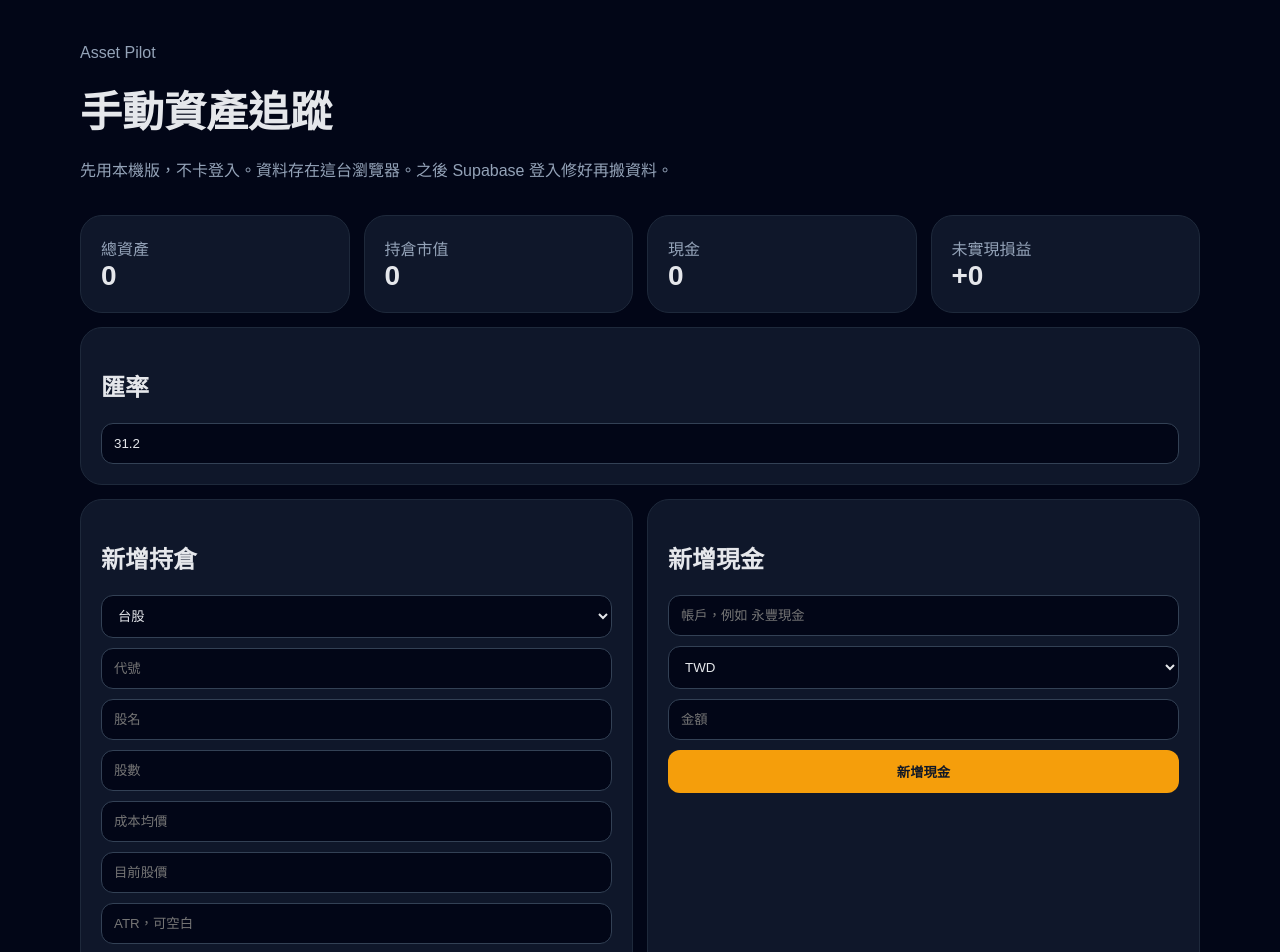
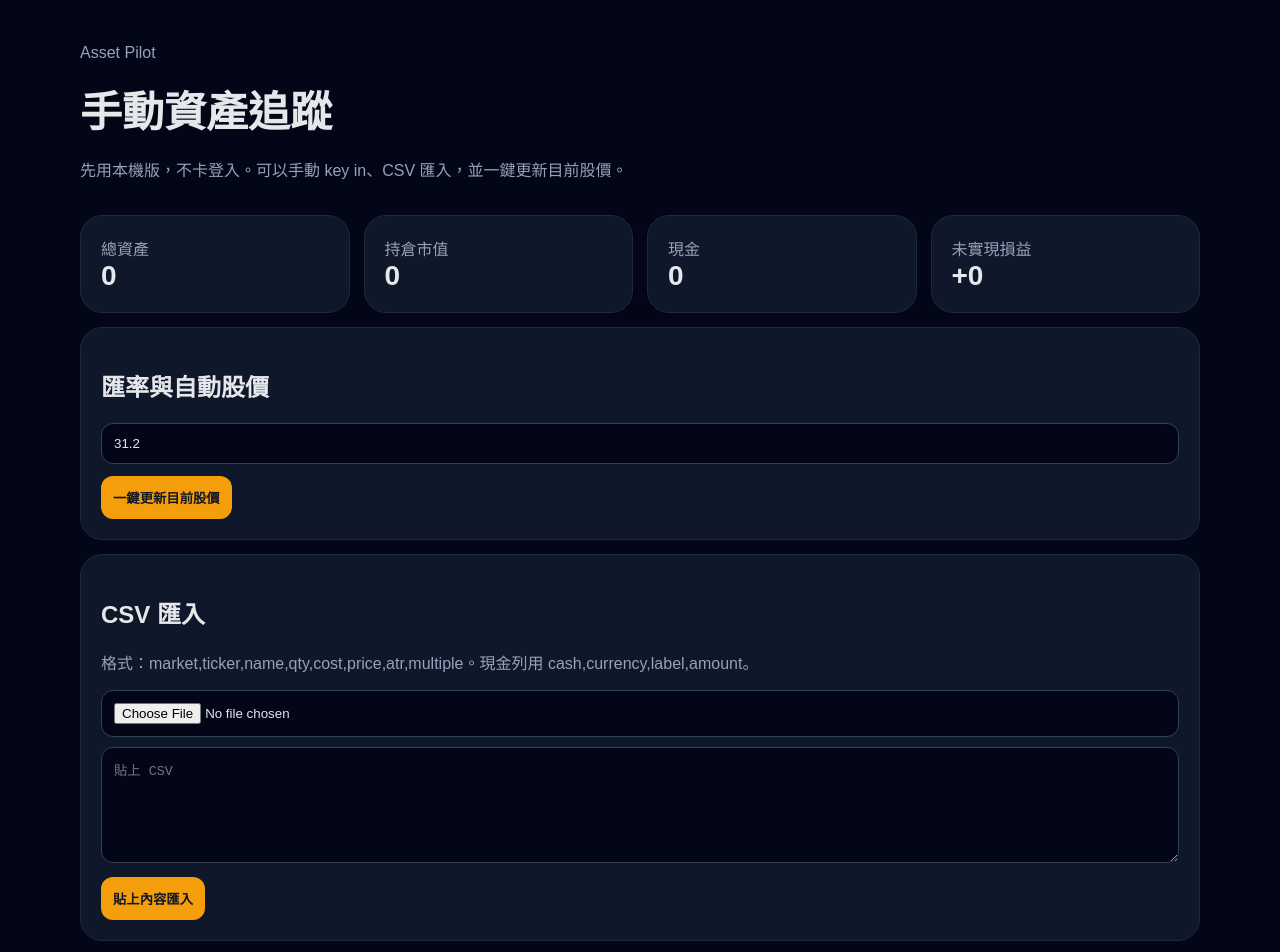
Before and after one commit to edwardw67-stack/asset-pilot, a Next.js app: page /manual in a window 1280 px wide. Shown: the top 952 px of the page. Built offline with nearby package versions, Linux system fonts and the light colour scheme.

Commit message:
Add manual CSV import and quote refresh

```diff
--- a/app/manual/page.tsx
+++ b/app/manual/page.tsx
@@ -1,24 +1,71 @@
 'use client';
 
 import { useEffect, useMemo, useState } from 'react';
-import type { FormEvent } from 'react';
+import type { ChangeEvent, FormEvent } from 'react';
 
 type Holding = { id: string; market: 'TW' | 'US'; ticker: string; name: string; qty: number; cost: number; price: number; atr: number; multiple: number };
 type Cash = { id: string; currency: 'TWD' | 'USD'; label: string; amount: number };
 type Data = { holdings: Holding[]; cash: Cash[]; usdTwd: number };
 
+type QuoteResult = { ok: boolean; price?: number; symbol?: string; error?: string };
+
 const key = 'asset-pilot-manual-v1';
 const empty: Data = { holdings: [], cash: [], usdTwd: 31.2 };
 
-function n(v: FormDataEntryValue | null) { const x = Number(String(v ?? '').replace(/,/g, '')); return Number.isFinite(x) ? x : 0; }
-function s(v: FormDataEntryValue | null) { return String(v ?? '').trim(); }
+function n(v: FormDataEntryValue | string | null | undefined) { const x = Number(String(v ?? '').replace(/,/g, '')); return Number.isFinite(x) ? x : 0; }
+function s(v: FormDataEntryValue | string | null | undefined) { return String(v ?? '').trim(); }
 function id() { return `${Date.now()}-${Math.random().toString(16).slice(2)}`; }
 function fmt(v: number) { return new Intl.NumberFormat('zh-TW', { maximumFractionDigits: 0 }).format(v); }
 function twd(v: number, marketOrCurrency: string, rate: number) { return marketOrCurrency === 'US' || marketOrCurrency === 'USD' ? v * rate : v; }
 
+function splitCsv(line: string) {
+  const out: string[] = [];
+  let cur = '';
+  let quote = false;
+  for (const ch of line) {
+    if (ch === '"') { quote = !quote; continue; }
+    if (ch === ',' && !quote) { out.push(cur.trim()); cur = ''; continue; }
+    cur += ch;
+  }
+  out.push(cur.trim());
+  return out;
+}
+
+function parseImport(text: string) {
+  const lines = text.split(/\r?\n/).map(x => x.trim()).filter(Boolean);
+  if (lines.length < 2) return { holdings: [] as Holding[], cash: [] as Cash[], errors: ['CSV 至少要有標題列與資料列'] };
+  const headers = splitCsv(lines[0]).map(x => x.toLowerCase());
+  const holdings: Holding[] = [];
+  const cash: Cash[] = [];
+  const errors: string[] = [];
+
+  lines.slice(1).forEach((line, idx) => {
+    const cells = splitCsv(line);
+    const row: Record<string, string> = {};
+    headers.forEach((h, i) => { row[h] = cells[i] ?? ''; });
+    const first = (row.market || row.type || cells[0] || '').toUpperCase();
+
+    if (first === 'CASH') {
+      cash.push({ id: id(), currency: (row.currency || cells[1] || 'TWD').toUpperCase() as 'TWD' | 'USD', label: row.label || row.account || cells[2] || 'Cash', amount: n(row.amount || cells[3]) });
+      return;
+    }
+
+    const market = (row.market || cells[0] || '').toUpperCase() as 'TW' | 'US';
+    if (market !== 'TW' && market !== 'US') { errors.push(`第 ${idx + 2} 列 market 必須是 TW / US / cash`); return; }
+    const ticker = (row.ticker || row.symbol || cells[1] || '').toUpperCase();
+    if (!ticker) { errors.push(`第 ${idx + 2} 列缺 ticker`); return; }
+    holdings.push({ id: id(), market, ticker, name: row.name || cells[2] || ticker, qty: n(row.qty || row.quantity || cells[3]), cost: n(row.cost || row.averagecost || row.avg_cost || cells[4]), price: n(row.price || row.latestprice || cells[5]), atr: n(row.atr || cells[6]), multiple: n(row.multiple || cells[7]) || 2.3 });
+  });
+
+  return { holdings, cash, errors };
+}
+
 export default function ManualPage() {
   const [data, setData] = useState<Data>(empty);
   const [ready, setReady] = useState(false);
+  const [csvText, setCsvText] = useState('');
+  const [message, setMessage] = useState('');
+  const [loadingQuotes, setLoadingQuotes] = useState(false);
 
   useEffect(() => {
     const raw = localStorage.getItem(key);
@@ -52,6 +99,40 @@ export default function ManualPage() {
     e.currentTarget.reset();
   }
 
+  function importCsv(text: string) {
+    const parsed = parseImport(text);
+    setData(d => ({ ...d, holdings: [...parsed.holdings, ...d.holdings], cash: [...parsed.cash, ...d.cash] }));
+    setMessage(`匯入 ${parsed.holdings.length} 筆持倉、${parsed.cash.length} 筆現金${parsed.errors.length ? `；錯誤：${parsed.errors.join('；')}` : ''}`);
+  }
+
+  async function onFile(e: ChangeEvent<HTMLInputElement>) {
+    const file = e.target.files?.[0];
+    if (!file) return;
+    const text = await file.text();
+    importCsv(text);
+    e.target.value = '';
+  }
+
+  async function refreshQuotes() {
+    setLoadingQuotes(true);
+    const updated: Holding[] = [];
+    let ok = 0;
+    let fail = 0;
+    for (const h of data.holdings) {
+      try {
+        const res = await fetch(`/api/quote?market=${h.market}&ticker=${encodeURIComponent(h.ticker)}`);
+        const q = await res.json() as QuoteResult;
+        if (q.ok && q.price) { updated.push({ ...h, price: q.price }); ok += 1; }
+        else { updated.push(h); fail += 1; }
+      } catch {
+        updated.push(h); fail += 1;
+      }
+    }
+    setData(d => ({ ...d, holdings: updated }));
+    setMessage(`股價更新完成：成功 ${ok}，失敗 ${fail}`);
+    setLoadingQuotes(false);
+  }
+
   if (!ready) return null;
 
   return (
@@ -59,7 +140,8 @@ export default function ManualPage() {
       <section style={{ maxWidth: 1120, margin: '0 auto' }}>
         <p style={{ color: '#94a3b8' }}>Asset Pilot</p>
         <h1 style={{ fontSize: 42, margin: '8px 0 18px' }}>手動資產追蹤</h1>
-        <p style={{ color: '#94a3b8' }}>先用本機版，不卡登入。資料存在這台瀏覽器。之後 Supabase 登入修好再搬資料。</p>
+        <p style={{ color: '#94a3b8' }}>先用本機版，不卡登入。可以手動 key in、CSV 匯入，並一鍵更新目前股價。</p>
+        {message ? <div style={notice}>{message}</div> : null}
 
         <div style={{ display: 'grid', gridTemplateColumns: 'repeat(4, 1fr)', gap: 14, marginTop: 20 }}>
           <Box label="總資產" value={fmt(sum.total)} />
@@ -69,8 +151,17 @@ export default function ManualPage() {
         </div>
 
         <section style={panel}>
-          <h2>匯率</h2>
+          <h2>匯率與自動股價</h2>
           <input value={data.usdTwd} onChange={e => setData(d => ({ ...d, usdTwd: Number(e.target.value) || 0 }))} type="number" step="0.01" style={input} />
+          <button onClick={refreshQuotes} disabled={loadingQuotes} style={{ ...primary, marginTop: 12 }}>{loadingQuotes ? '更新中...' : '一鍵更新目前股價'}</button>
+        </section>
+
+        <section style={panel}>
+          <h2>CSV 匯入</h2>
+          <p style={{ color: '#94a3b8' }}>格式：market,ticker,name,qty,cost,price,atr,multiple。現金列用 cash,currency,label,amount。</p>
+          <input type="file" accept=".csv,text/csv" onChange={onFile} style={input} />
+          <textarea value={csvText} onChange={e => setCsvText(e.target.value)} placeholder="貼上 CSV" rows={6} style={{ ...input, marginTop: 10 }} />
+          <button onClick={() => importCsv(csvText)} style={{ ...primary, marginTop: 10 }}>貼上內容匯入</button>
         </section>
 
         <div style={{ display: 'grid', gridTemplateColumns: '1fr 1fr', gap: 14 }}>
@@ -106,7 +197,7 @@ export default function ManualPage() {
             const value = twd(h.qty * h.price, h.market, data.usdTwd);
             const pnl = twd(h.qty * (h.price - h.cost), h.market, data.usdTwd);
             const stop = h.atr > 0 ? h.price - h.atr * h.multiple : null;
-            return <div key={h.id} style={row}><b>{h.market} {h.ticker} {h.name}</b><span>市值 {fmt(value)} / 損益 {fmt(pnl)} / ATR 停利 {stop ? stop.toFixed(2) : '-'}</span><button onClick={() => setData(d => ({ ...d, holdings: d.holdings.filter(x => x.id !== h.id) }))} style={danger}>刪除</button></div>;
+            return <div key={h.id} style={row}><b>{h.market} {h.ticker} {h.name}</b><span>現價 {h.price} / 市值 {fmt(value)} / 損益 {fmt(pnl)} / ATR 停利 {stop ? stop.toFixed(2) : '-'}</span><button onClick={() => setData(d => ({ ...d, holdings: d.holdings.filter(x => x.id !== h.id) }))} style={danger}>刪除</button></div>;
           })}
         </section>
 
@@ -127,3 +218,4 @@ const form = { display: 'grid', gap: 10 };
 const primary = { border: 0, borderRadius: 12, padding: 12, background: '#f59e0b', color: '#111827', fontWeight: 800 };
 const danger = { border: '1px solid #7f1d1d', borderRadius: 8, padding: '6px 10px', background: '#450a0a', color: '#fecaca' };
 const row = { display: 'grid', gridTemplateColumns: '1.2fr 2fr auto', gap: 12, alignItems: 'center', borderTop: '1px solid #1e293b', padding: '12px 0' };
+const notice = { marginTop: 14, padding: 12, borderRadius: 12, border: '1px solid #14532d', background: '#052e16', color: '#bbf7d0' };
```
